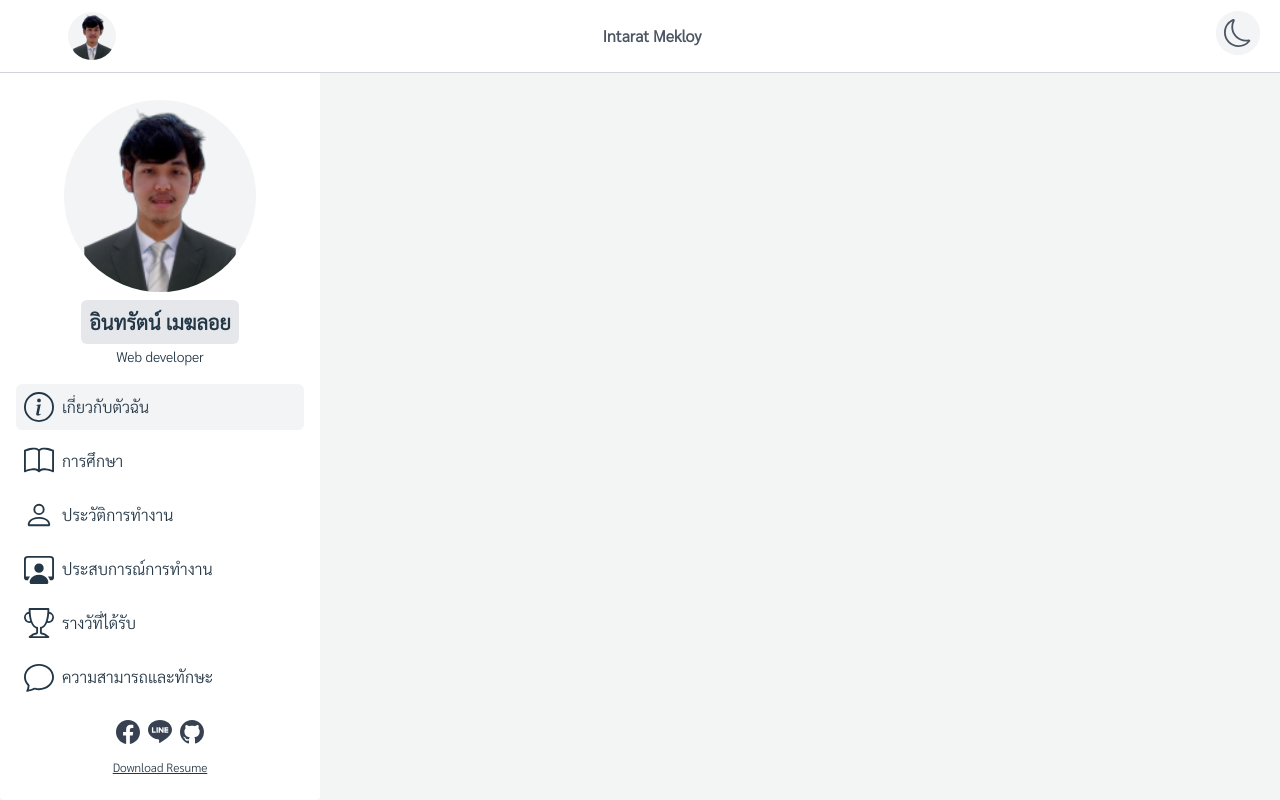
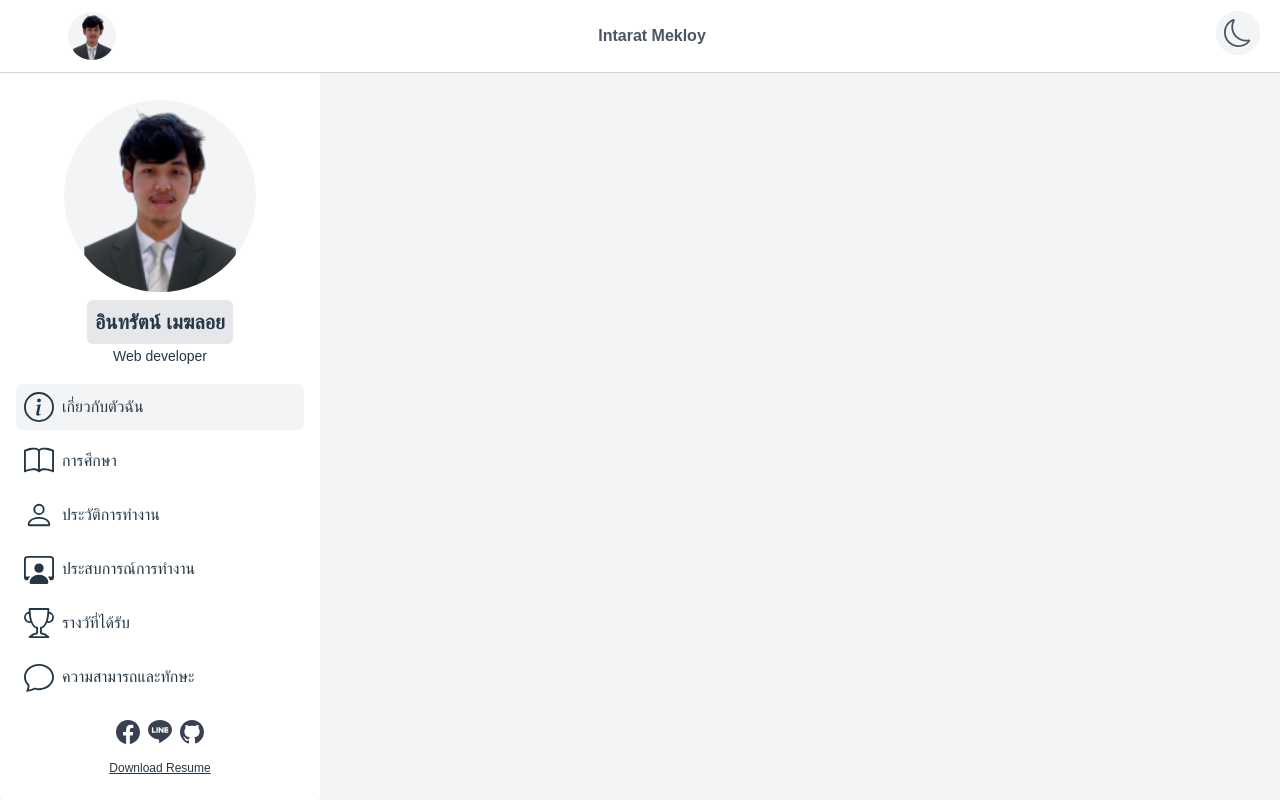
Before and after one commit to slipkgon/Intarat_Nuxt3, a Nuxt app: page / in a window 1280 px wide. Built offline with nearby package versions, Linux system fonts and the light colour scheme.

Commit message:
deploy to heroku

```diff
--- a/app.vue
+++ b/app.vue
@@ -3,9 +3,7 @@
     <NuxtPage />
   </NuxtLayout>
 </template>
-<style>
-@import url('https://fonts.googleapis.com/css2?family=Sarabun:wght@300&display=swap');
-</style>
+
 <script setup>
 if (process.client) {
   window.addEventListener('load', () => {
--- a/assets/css/main.css
+++ b/assets/css/main.css
@@ -1,13 +1,11 @@
 @tailwind base;
 @tailwind components;
 @tailwind utilities;
+@import url('https://fonts.googleapis.com/css2?family=Sarabun:wght@300&display=swap');
 
-html{
-  font-family: 'Sarabun', sans-serif;
-}
 
 * {
-  font-family: "Sarabun";
+  font-family: 'Sarabun', sans-serif;
   scrollbar-width: none;
   scrollbar-width: thin;
   scrollbar-color: #fff;
```
